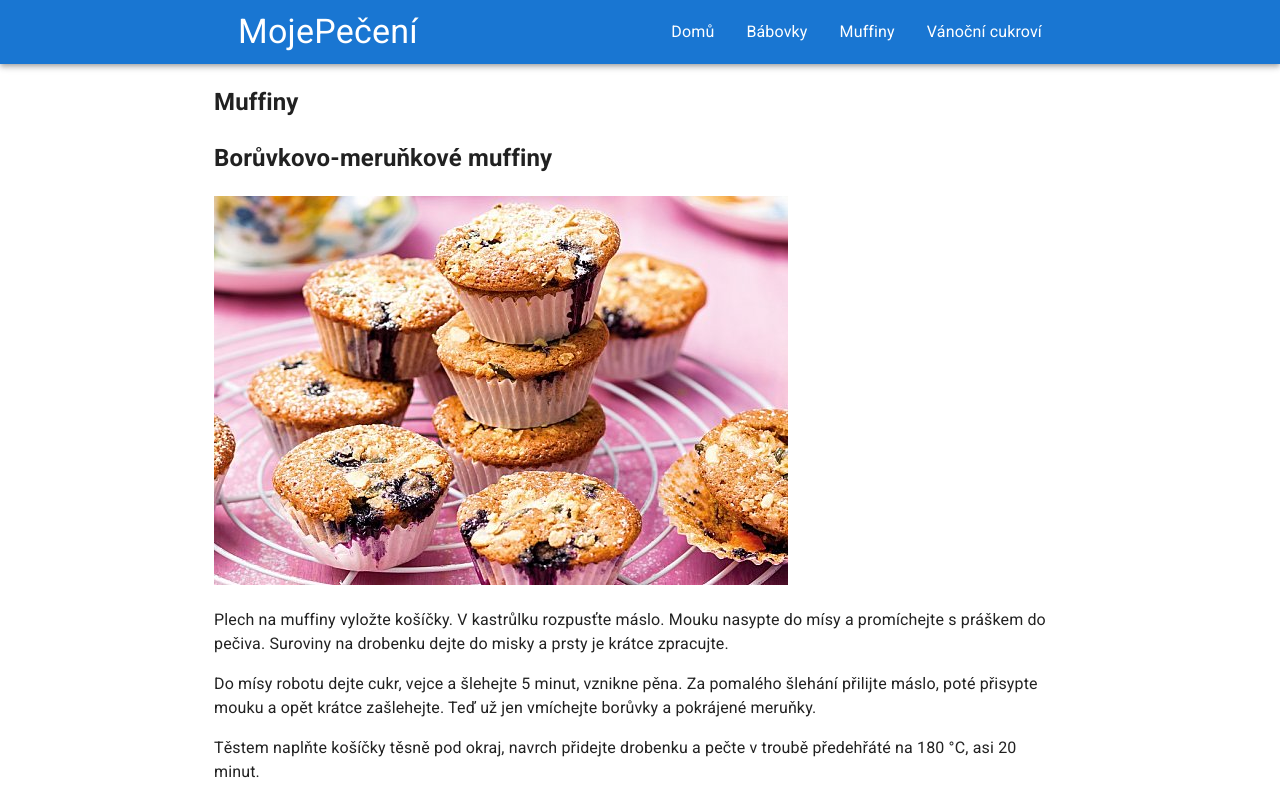
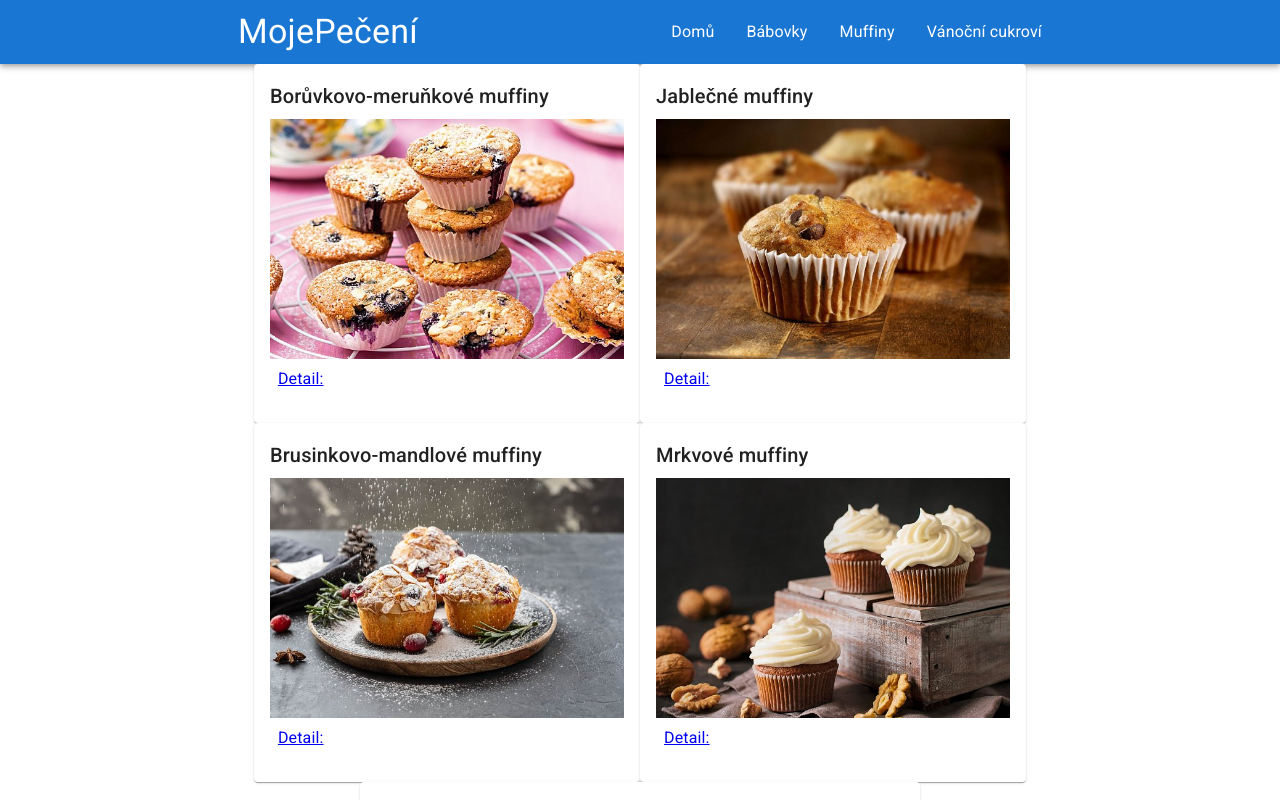
Before and after one commit to Barbora6/moje-peceni, a React (Create React App) app: page /muffiny in a window 1280 px wide. Shown: the top 800 px of the page. Built offline with nearby package versions, Linux system fonts and the light colour scheme.

Commit message:
changed muffiny and cookies

```diff
--- a/src/Pages/cookies/Cookies.js
+++ b/src/Pages/cookies/Cookies.js
@@ -13,24 +13,24 @@ const handleArticleClick = (article) => {
   console.log(article);
   }
 
-  return <section>
+  return <Box Width='2500px' display='flex' justifyContent='center' alignItems='center' flexWrap='wrap'>
 
      {
            recepiesCookies.map((oneCook) => {
             const{id, title, image} = oneCook
 
             return <article key={id} onClick={() => handleArticleClick(oneCook)}>
-             <Box width='300px'>
+             <Box width='280px' padding='8px'>
                 <Card>
                   <CardContent>
-                  <Typography gutterBottom variant='h5' component='div'>{title}</Typography>
-                        <CardMedia
+                  <Typography gutterBottom variant='h6' component='div'>{title}</Typography>
+                  <CardMedia
                           component='img'
-                          height='140'
-                          width='250px'
+                          height='240'
+                          width='350'
                           image= {`pictures/${image}`}>
-                          </CardMedia>
-                        {/* <Typography variant='body2' color='text.secondary'><div dangerouslySetInnerHTML={{__html:description}}/></Typography> */}
+                  </CardMedia>
+                           {/* <Typography variant='body2' color='text.secondary'><div dangerouslySetInnerHTML={{__html:description}}/></Typography> */}
                           {/* <Typography variant='body2' color='text.secondary'>Čas přípravy: {time} minut</Typography> */}
                           <CardActions>
                           <a href={`/OneRecipe/${id}`}>Detail:</a>
@@ -38,12 +38,11 @@ const handleArticleClick = (article) => {
                 </CardContent>
                 </Card>
               </Box>
-
             </article>
           })
      }
 
-  </section>
+  </Box>
 }
 
 export default Cookies
--- a/src/Pages/muffins/Muffiny.js
+++ b/src/Pages/muffins/Muffiny.js
@@ -1,5 +1,7 @@
 import recepiesMuffiny from '../../data/data_muffiny'
 import { useState } from 'react'
+import { Box } from '@mui/system'
+import { Card, CardContent, CardMedia, CardActions, Typography } from '@mui/material'
 
 const Muffiny = () => {
 
@@ -11,24 +13,35 @@ const handleArticleClick = (article) => {
   setShowRecipe(true)
   }
 
-  return <section>
-      <h2>Muffiny</h2>
+  return <Box Width='1800px' display='flex' justifyContent='center' alignItems='center' flexWrap='wrap'>
 
       {
         recepiesMuffiny.map((oneMuffin) => {
-            const{id, title, image, description, difficulty, time} = oneMuffin
+            const{id, title, image} = oneMuffin
 
             return <article key={id} onClick={() => handleArticleClick(oneMuffin)}>
-            <h2>{title}</h2>
-            <img src={`pictures/${image}`} alt="" />
-            <div dangerouslySetInnerHTML={{__html:description}}/>
-            <p>{difficulty}</p>
-            <p>{time}</p>
-            <a href={`/OneRecipe/${id}`}>Detail:</a>
-          </article>
-        })
+              <Box>
+                <Card>
+                  <CardContent>
+                  <Typography gutterBottom variant='h6' component='div'>{title}</Typography>
+                  <CardMedia
+                          component='img'
+                          height='240px'
+                          width='350px'
+                          image={`pictures/${image}`}
+                          >
+                  </CardMedia>
+                  <CardActions>
+                    <a href={`/OneRecipe/${id}`}>Detail:</a>
+                  </CardActions>
+                  </CardContent>
+                </Card>
+              </Box>
+            </article>
+          })
+
       }
-  </section>
+  </Box>
 }
 
 export default Muffiny
```
